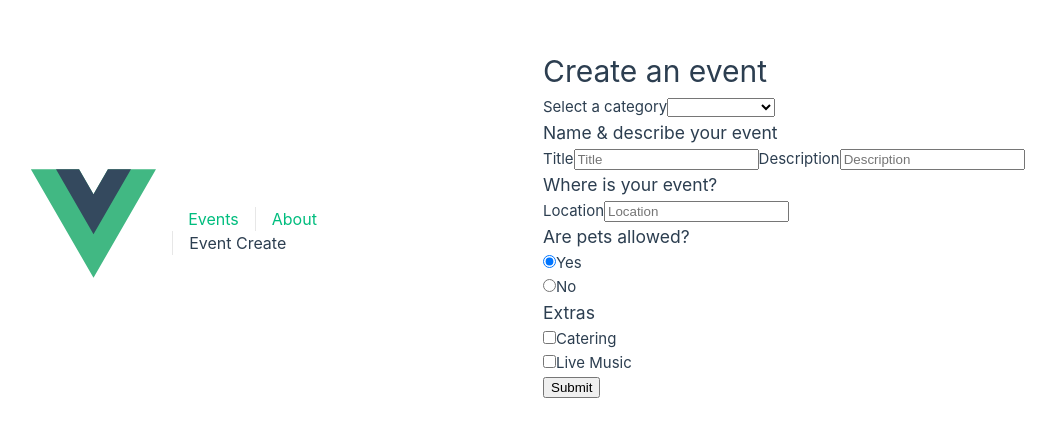
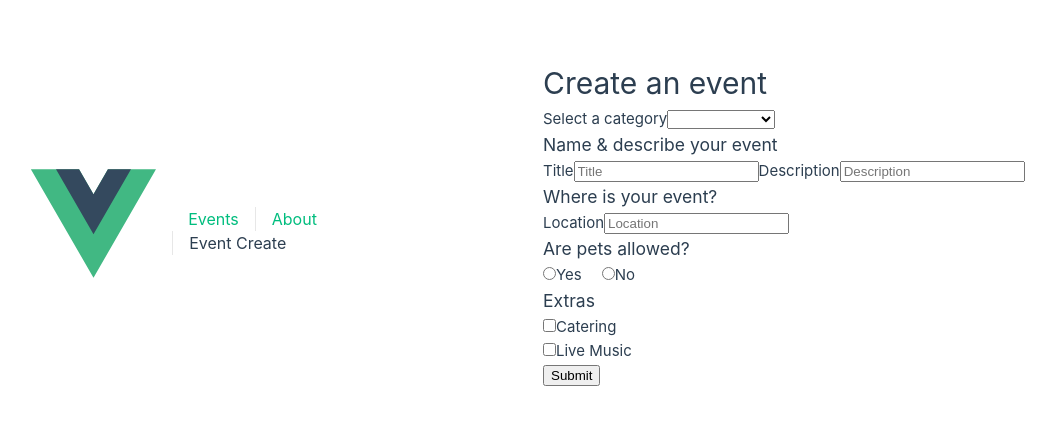
Before and after one commit to abutalib715/vm-real-world-vue, a Vue app: page /event/create in a window 1280 px wide. Shown: the part 177-614 px from the top of the page, without its empty margins (97-1153 px from the left). Built offline with nearby package versions, Linux system fonts and the light colour scheme.

Commit message:
learned about RadioGroup form component and submitted data

```diff
--- /dev/null
+++ b/src/components/forms/BaseRadioGroup.vue
@@ -0,0 +1,40 @@
+<script setup>
+import BaseRadio from './BaseRadio.vue';
+    defineProps({
+        options: {
+            type: Array,
+            required: true
+        },
+        name: {
+            type: String,
+            required: true
+        },
+        vertical: {
+            type: Boolean,
+            default: false
+        }
+    })
+</script>
+
+<template>
+
+    <component
+    v-for="option in options"
+    :key="option.value"
+    :is="vertical ? 'div' : 'span'"
+    :class="{horizontal: !vertical}"
+    >
+        <BaseRadio
+        :label="option.label"
+        :value="option.value"
+        :name="name"
+        :modelValue="modelValue"
+        @update:modelValue="$emit('update:modelValue', $event)"
+        />
+    </component>
+</template>
+<style scoped>
+    .horizontal{
+        margin-right: 20px;
+    }
+</style>
--- a/src/views/EventCreate.vue
+++ b/src/views/EventCreate.vue
@@ -1,8 +1,9 @@
 <script setup>
-import BaseInput from '../components/forms/BaseInput.vue';
-import BaseSelect from '../components/forms/BaseSelect.vue';
-import BaseCheckbox from '../components/forms/BaseCheckbox.vue';
-import BaseRadio from '../components/forms/BaseRadio.vue';
+    import axios from 'axios';
+    import BaseInput from '../components/forms/BaseInput.vue';
+    import BaseSelect from '../components/forms/BaseSelect.vue';
+    import BaseCheckbox from '../components/forms/BaseCheckbox.vue';
+    import BaseRadioGroup from '../components/forms/BaseRadioGroup.vue';
 
     const categories = [
         'sustainablity',
@@ -23,12 +24,26 @@
             catering: false,
             music: false
         }
+    }
+    const petOptions = [
+            { label: 'Yes', value: 1},
+            { label: 'No', value: 0}
+        ]
 
+    function submitForm() {
+        axios.post(
+            'https://my-json-server.typicode.com/abutalib715/my-json-server/events',
+            event
+            ).then( res => {
+                console.log('Response',res)
+            }).catch(error => {
+                console.log('Response',error)
+            })
     }
 </script>
 <template>
     <div>
-        <form>
+        <form @submit.prevent="submitForm">
         <h1>Create an event</h1>
         <BaseSelect
             :options="categories"
@@ -58,13 +73,11 @@
 
         <h3>Are pets allowed?</h3>
         <div>
-            <BaseRadio v-model="event.pets"
-             label="Yes" :value="1" name="pets"
-            />
-        </div>
-        <div>
-            <BaseRadio v-model="event.pets"
-             label="No" :value="0" name="pets"
+            <BaseRadioGroup
+            :options="petOptions"
+            name="pets"
+            v-model="event.pets"
+
             />
         </div>
 
```
